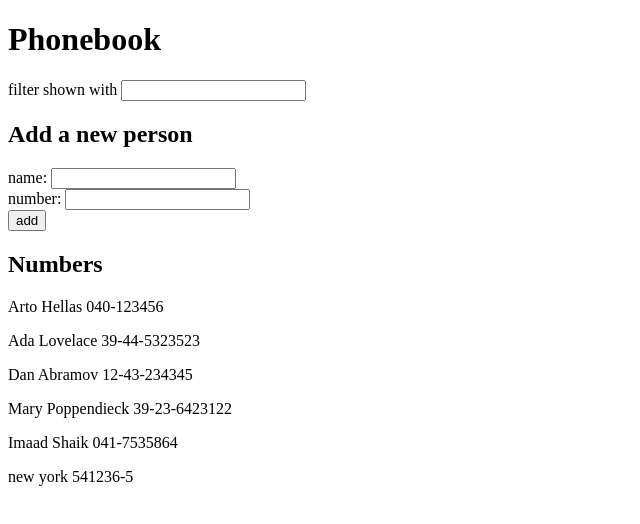
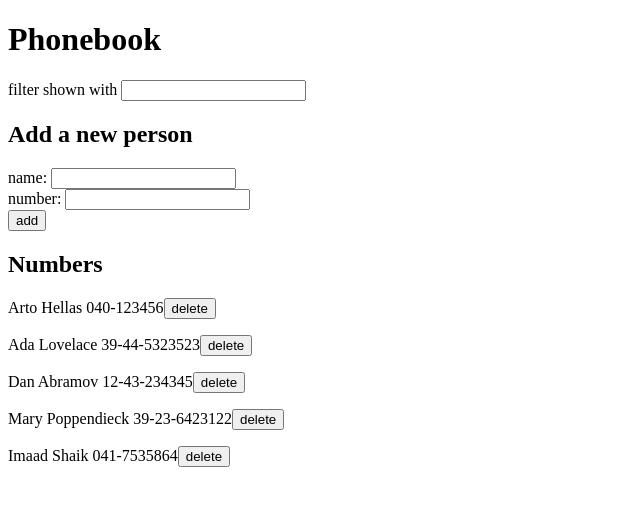
Before and after one commit to imdshk/course-fullstack-web-development, a React (Vite) app in the folder part2/phonebook/: page / in a window 1280 px wide. Shown: the top 524 px of the page, without its empty margins (0-640 px from the left). Built offline with nearby package versions, Linux system fonts and the light colour scheme; data requests are answered from the project's data file.

Commit message:
exercise 2.14 completed

```diff
--- a/part2/phonebook/db.json
+++ b/part2/phonebook/db.json
@@ -3,32 +3,27 @@
     {
       "name": "Arto Hellas",
       "number": "040-123456",
-      "id": 1
+      "id": "1"
     },
     {
       "name": "Ada Lovelace",
       "number": "39-44-5323523",
-      "id": 2
+      "id": "2"
     },
     {
       "name": "Dan Abramov",
       "number": "12-43-234345",
-      "id": 3
+      "id": "3"
     },
     {
       "name": "Mary Poppendieck",
       "number": "39-23-6423122",
-      "id": 4
+      "id": "4"
     },
     {
       "name": "Imaad Shaik",
       "number": "041-7535864",
-      "id": 5
-    },
-    {
-      "id": "c06f",
-      "name": "new york",
-      "number": "541236-5"
+      "id": "5"
     }
   ]
 }
--- a/part2/phonebook/src/App.jsx
+++ b/part2/phonebook/src/App.jsx
@@ -4,6 +4,7 @@ import axios from 'axios'
 import AddPersonForm from './components/AddPersonForm'
 import PersonsList from './components/PersonsList'
 import personService from './services/persons'
+import persons from './services/persons'
 
 const App = () => {
   const [persons, setPersons] = useState([])
@@ -32,7 +33,7 @@ const App = () => {
     setFilteredName(eventValue)
   }
 
-  const addName = (event) => {
+  const addPerson = (event) => {
     event.preventDefault()
     const isNameInPersons = persons.find(({name}) => name === newName)
     if(newName === "" || newNumber === ""){
@@ -65,6 +66,21 @@ const App = () => {
       })
   }
 
+  const deletePerson = (person) => {
+    if(window.confirm(`Are you sure you want to delete ${person.name}?`)){
+      personService
+        .remove(person.id)
+        .then(response => {
+          console.log("person deleted")
+          const personsAfterDelete = persons.filter(person => person.id !== response.id)
+          setPersons(personsAfterDelete)
+        })
+        .catch(error => {
+          console.log(`Person with ${person.id} is not found or already deleted from the phonebook.`)
+        })
+    }
+  }
+
   const peopleToShow = (filteredName) !== ""
     ? persons.filter(person => person.name.toLowerCase().includes(filteredName.toLowerCase()))
     : persons
@@ -75,13 +91,13 @@ const App = () => {
       filter shown with <input onChange={handleFilterChange}/>
       <h2>Add a new person</h2>
       <AddPersonForm
-        onSubmit={addName}
+        onSubmit={addPerson}
         name={newName}
         number={newNumber}
         onNameChange={handleNameChange}
         onNumberChange={handleNumberChange} />
       <h2>Numbers</h2>
-      <PersonsList persons={peopleToShow} />
+      <PersonsList persons={peopleToShow} deletePerson={deletePerson} />
     </div>
   )
 }
--- a/part2/phonebook/src/components/Person.jsx
+++ b/part2/phonebook/src/components/Person.jsx
@@ -1,6 +1,10 @@
-const Person = ({name, number}) => {
+const Person = ({name, number, deletePerson}) => {
     return(
-      <p>{name} {number}</p>
+      <p>
+        {name} {number}
+        <button onClick={deletePerson}>delete</button>
+      </p>
+
     )
   }
 
--- a/part2/phonebook/src/components/PersonsList.jsx
+++ b/part2/phonebook/src/components/PersonsList.jsx
@@ -1,10 +1,15 @@
 import Person from './Person'
 
-const PersonsList = ({persons}) => {
+const PersonsList = ({persons, deletePerson}) => {
   return(
     <>
       {persons.map((person) =>
-          <Person key={person.id} name={person.name} number={person.number} />
+          <Person
+            key={person.id}
+            name={person.name}
+            number={person.number}
+            deletePerson={() => deletePerson(person)}
+          />
       )}
     </>
   )
--- a/part2/phonebook/src/services/persons.js
+++ b/part2/phonebook/src/services/persons.js
@@ -12,4 +12,10 @@ const create = (newPerson) => {
     return request.then(response => response.data)
 }
 
-export default { getAll, create }
+const remove = (idToBeRemoved) => {
+    const request = axios.delete(`${url}/${idToBeRemoved}`)
+    console.log(request)
+    return request.then(response => response.data)
+}
+
+export default { getAll, create, remove }
```
